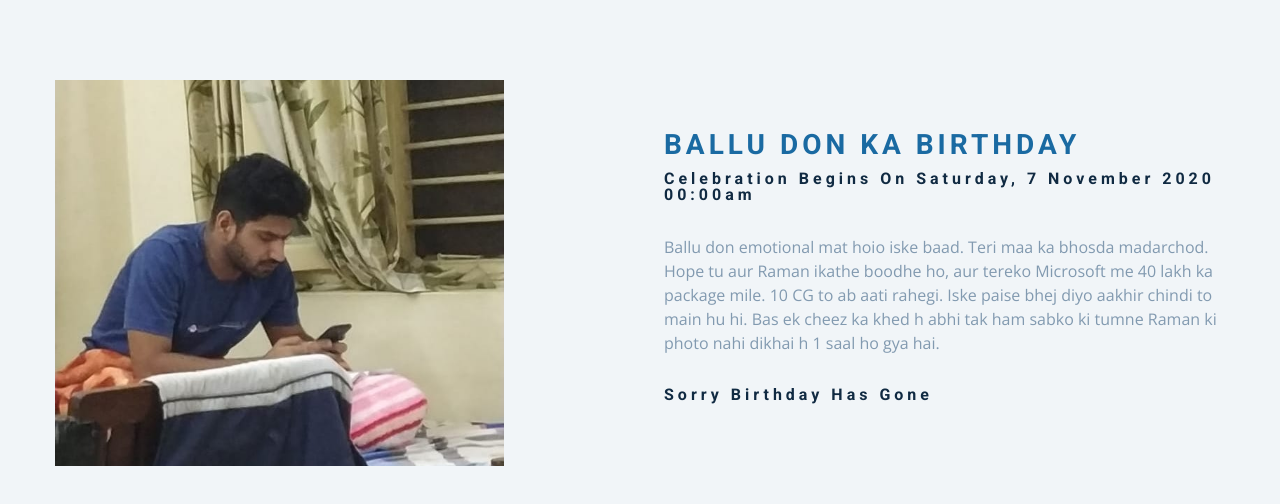
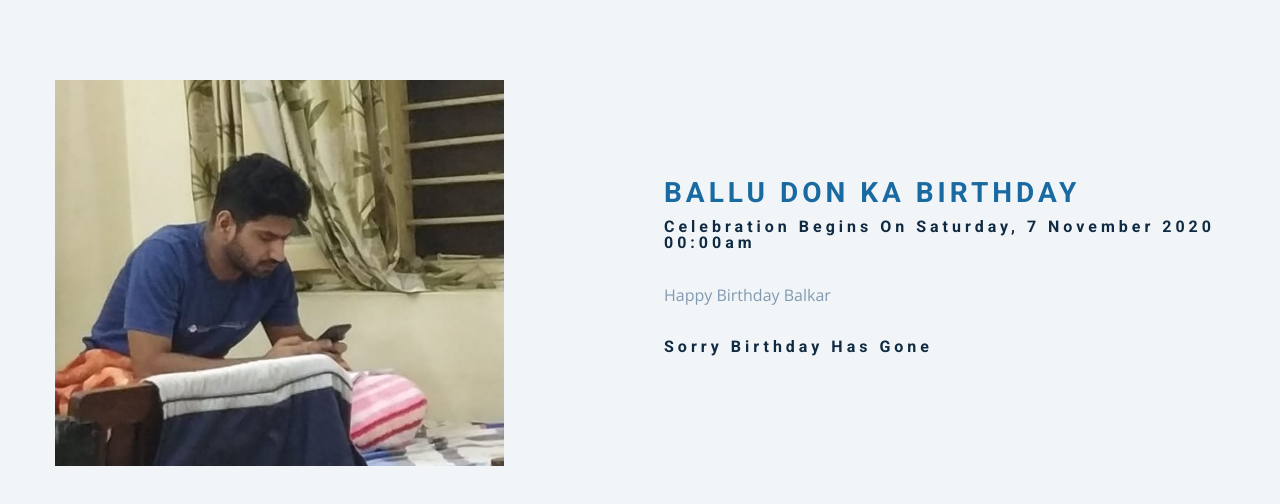
Before and after one commit to 7ayush/balludon, a plain HTML site: page index.html in a window 1280 px wide. Drawn offline with nearby package versions, Linux system fonts and the light colour scheme.

Commit message:
Update index.html

```diff
--- a/index.html
+++ b/index.html
@@ -21,8 +21,7 @@
 
           </h4>
           <p>
-            Ballu don emotional mat hoio iske baad. Teri maa ka bhosda madarchod. Hope tu aur Raman ikathe boodhe ho, aur tereko Microsoft me 40 lakh ka package mile. 10 CG to ab aati rahegi.
-            Iske paise bhej diyo aakhir chindi to main hu hi. Bas ek cheez ka khed h abhi tak ham sabko ki tumne Raman ki photo nahi dikhai h 1 saal ho gya hai.
+            Happy Birthday Balkar
           </p>
           <div class="deadline">
             <!-- days -->
```
